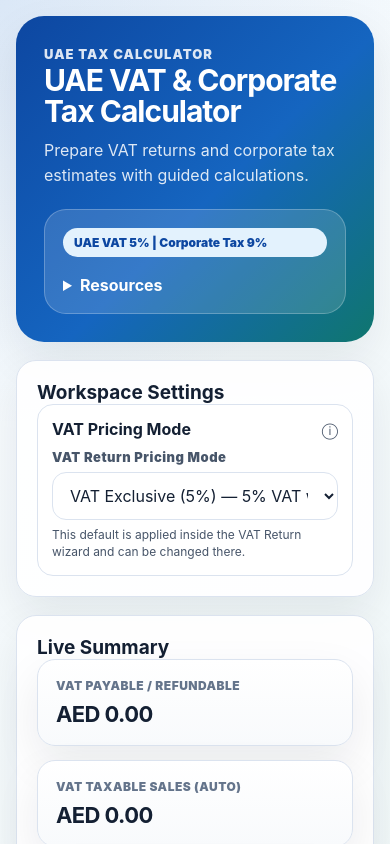
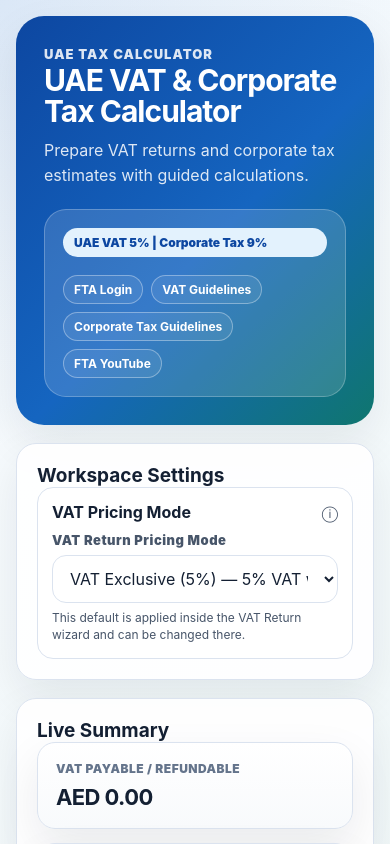
Before and after one commit to aimzworld007/FTA-VAT-TAX-Calculator, a React (Vite) app: page / in a window 390 px wide. Shown: the top 844 px of the page. Built offline with nearby package versions, Linux system fonts and the light colour scheme; the HTML template or start-up script is replaced by a standard one.

Commit message:
Update header resources to only show FTA links

```diff
--- a/src/features/tax/TaxDashboard.jsx
+++ b/src/features/tax/TaxDashboard.jsx
@@ -20,9 +20,6 @@
   { label: 'VAT Guidelines', href: 'https://tax.gov.ae/en/taxes/Vat/vat.topics.aspx', external: true },
   { label: 'Corporate Tax Guidelines', href: 'https://tax.gov.ae/en/taxes/corporate.tax/corporate.tax.topics.aspx', external: true },
   { label: 'FTA YouTube', href: 'https://www.youtube.com/@uaetax', external: true },
-  { label: 'Privacy Policy', href: '/privacy-policy' },
-  { label: 'Terms & Conditions', href: '/terms' },
-  { label: 'Documentation', href: '/documentation' },
 ];
 
 function normalizeVatDraft(input, workspaceSettings) {
@@ -50,7 +47,7 @@
     setVat((prev) => ({ ...prev, vatPricingMode: nextMode }));
   };
 
-  return <main className='content'><header className='hero'><div><p className='eyebrow'>UAE Tax Calculator</p><h1>UAE VAT & Corporate Tax Calculator</h1><p>Prepare VAT returns and corporate tax estimates with guided calculations.</p></div><div className='hero-card'><span className='badge'>{TAX_CONFIG.badge}</span><nav className='resource-nav no-print' aria-label='Resources'><div className='resource-desktop'>{resourceLinks.map((link) => link.external ? <a key={link.label} className='resource-pill' href={link.href} target='_blank' rel='noreferrer'>{link.label}</a> : <RouteLink key={link.label} className='resource-pill' to={link.href}>{link.label}</RouteLink>)}</div><details className='resource-mobile'><summary>Resources</summary><div className='resource-menu'>{resourceLinks.map((link) => link.external ? <a key={link.label} href={link.href} target='_blank' rel='noreferrer'>{link.label}</a> : <RouteLink key={link.label} to={link.href}>{link.label}</RouteLink>)}</div></details></nav></div></header>
+  return <main className='content'><header className='hero'><div><p className='eyebrow'>UAE Tax Calculator</p><h1>UAE VAT & Corporate Tax Calculator</h1><p>Prepare VAT returns and corporate tax estimates with guided calculations.</p></div><div className='hero-card'><span className='badge'>{TAX_CONFIG.badge}</span><nav className='resource-nav no-print' aria-label='Resources'><div className='resource-desktop'>{resourceLinks.map((link) => link.external ? <a key={link.label} className='resource-pill' href={link.href} target='_blank' rel='noreferrer'>{link.label}</a> : <RouteLink key={link.label} className='resource-pill' to={link.href}>{link.label}</RouteLink>)}</div></nav></div></header>
     <section className='card'>
       <h2>Workspace Settings</h2>
       <div className='setting-card'>
--- a/src/styles.css
+++ b/src/styles.css
@@ -186,10 +186,6 @@
 .resource-desktop{display:flex;flex-wrap:wrap;gap:8px}
 .resource-pill{display:inline-flex;align-items:center;padding:6px 10px;border-radius:999px;border:1px solid rgba(255,255,255,.35);color:#fff;text-decoration:none;font-size:12px;font-weight:700;background:rgba(255,255,255,.08)}
 .resource-pill:hover{background:rgba(255,255,255,.2)}
-.resource-mobile{display:none}
-.resource-mobile summary{cursor:pointer;font-weight:700}
-.resource-menu{margin-top:8px;display:grid;gap:6px}
-.resource-menu a{color:#fff;text-decoration:none;background:rgba(255,255,255,.12);border:1px solid rgba(255,255,255,.35);padding:8px 10px;border-radius:8px;font-size:13px}
 
 .static-page h1{margin:0 0 12px}
 .back-home-link{display:inline-block;margin:0 0 14px;color:#1565c0;text-decoration:none;font-weight:700}
@@ -204,8 +200,3 @@
 .footer-links{display:flex;justify-content:center;gap:14px;flex-wrap:wrap;margin-bottom:8px}
 .footer-links a{color:#0d47a1;text-decoration:none;font-weight:700}
 .footer-links a:hover{text-decoration:underline}
-
-@media(max-width:1050px){
-  .resource-desktop{display:none}
-  .resource-mobile{display:block}
-}
```
